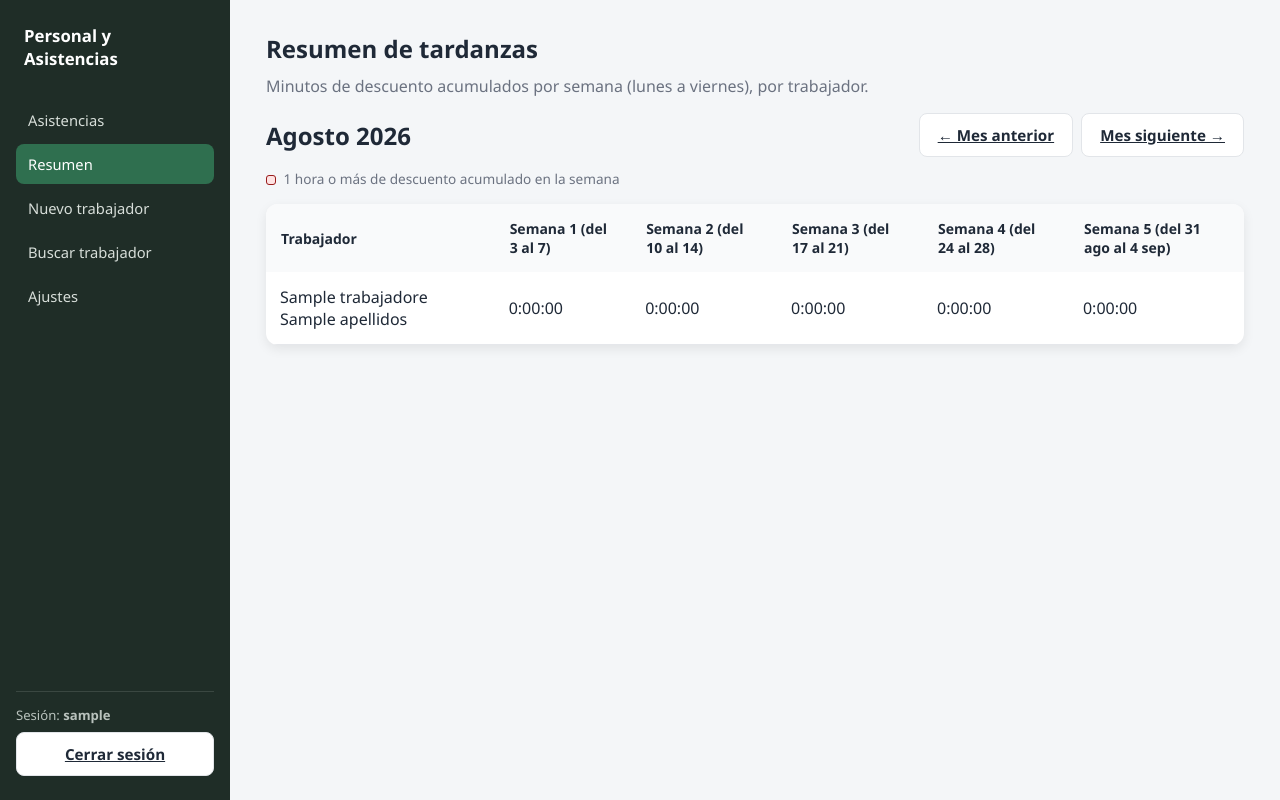
After one commit to fernovoa97/adms-asistencias, a Flask app: page /resumen in a window 1280 px wide. The commit adds this page. Run offline with Flask 3, Linux system fonts and the light colour scheme; the visitor is signed in with stand-in values (Sample User, id 1); a database or web service that is not in the repository returns one stand-in record (values such as "Sample title"); some libraries are stand-ins or nearby versions.

Commit message:
Cambios a nivel de asistencia semanal

```diff
--- a/app.py
+++ b/app.py
@@ -11,6 +11,7 @@ from db import obtener_conexion, inicializar_base_datos
 from auth import auth_bp, login_requerido
 from trabajadores import trabajadores_bp
 from ajustes import ajustes_bp
+from resumen import resumen_bp
 from reglas_asistencia import horario_del_trabajador, evaluar_marcaje_entrada
 
 app = Flask(__name__)
@@ -58,6 +59,7 @@ inicializar_base_datos()
 app.register_blueprint(auth_bp)
 app.register_blueprint(trabajadores_bp)
 app.register_blueprint(ajustes_bp)
+app.register_blueprint(resumen_bp)
 
 
 # ==========================================
--- a/static/css/style.css
+++ b/static/css/style.css
@@ -254,6 +254,23 @@ a { color: var(--primary); }
 
 .upload-row input[type="text"] { flex: 1; min-width: 160px; }
 .upload-row .file-name { font-size: 0.82rem; color: var(--muted); flex: 1; }
+.upload-row select.doc-carpeta-select {
+  padding: 8px 10px;
+  border: 1px solid var(--border);
+  border-radius: 8px;
+  font-size: 0.85rem;
+  background: #fff;
+  color: var(--text);
+}
+
+.carpeta-grupo { margin-bottom: 16px; }
+
+.carpeta-titulo {
+  font-size: 0.85rem;
+  font-weight: 700;
+  color: var(--text);
+  margin-bottom: 8px;
+}
 
 .muted { color: var(--muted); font-size: 0.85rem; }
 .empty-state { text-align: center; padding: 40px 20px; color: var(--muted); }
@@ -375,3 +392,21 @@ tr.fila-fecha td {
 }
 
 tr.fila-fecha:hover td { background: #f3f4f6; }
+
+/* ---------- Resumen mensual de tardanzas ---------- */
+td.descuento-alto {
+  background: #fee2e2;
+  color: #991b1b;
+  font-weight: 700;
+}
+
+.leyenda-punto {
+  display: inline-block;
+  width: 10px;
+  height: 10px;
+  border-radius: 3px;
+  margin-right: 4px;
+  vertical-align: middle;
+}
+
+.leyenda-punto.leyenda-alto { background: #fee2e2; border: 1px solid #991b1b; }
--- a/templates/ajustes.html
+++ b/templates/ajustes.html
@@ -12,6 +12,7 @@
       <div class="brand">Personal y Asistencias</div>
       <nav>
         <a href="{{ url_for('inicio') }}">Asistencias</a>
+        <a href="{{ url_for('resumen.pagina_resumen') }}">Resumen</a>
         <a href="{{ url_for('trabajadores.pagina_nuevo_trabajador') }}">Nuevo trabajador</a>
         <a href="{{ url_for('trabajadores.pagina_buscar_trabajador') }}">Buscar trabajador</a>
         <a href="{{ url_for('ajustes.pagina_ajustes') }}" class="active">Ajustes</a>
--- a/templates/buscar_trabajador.html
+++ b/templates/buscar_trabajador.html
@@ -12,8 +12,10 @@
       <div class="brand">Personal y Asistencias</div>
       <nav>
         <a href="{{ url_for('inicio') }}">Asistencias</a>
+        <a href="{{ url_for('resumen.pagina_resumen') }}">Resumen</a>
         <a href="{{ url_for('trabajadores.pagina_nuevo_trabajador') }}">Nuevo trabajador</a>
         <a href="{{ url_for('trabajadores.pagina_buscar_trabajador') }}" class="active">Buscar trabajador</a>
+        <a href="{{ url_for('ajustes.pagina_ajustes') }}">Ajustes</a>
       </nav>
       <div class="user-box">
         Sesión: <strong>{{ session.get('username', '-') }}</strong>
--- a/templates/index.html
+++ b/templates/index.html
@@ -12,6 +12,7 @@
       <div class="brand">Personal y Asistencias</div>
       <nav>
         <a href="{{ url_for('inicio') }}" class="active">Asistencias</a>
+        <a href="{{ url_for('resumen.pagina_resumen') }}">Resumen</a>
         <a href="{{ url_for('trabajadores.pagina_nuevo_trabajador') }}">Nuevo trabajador</a>
         <a href="{{ url_for('trabajadores.pagina_buscar_trabajador') }}">Buscar trabajador</a>
         <a href="{{ url_for('ajustes.pagina_ajustes') }}">Ajustes</a>
--- a/templates/nuevo_trabajador.html
+++ b/templates/nuevo_trabajador.html
@@ -12,8 +12,10 @@
       <div class="brand">Personal y Asistencias</div>
       <nav>
         <a href="{{ url_for('inicio') }}">Asistencias</a>
+        <a href="{{ url_for('resumen.pagina_resumen') }}">Resumen</a>
         <a href="{{ url_for('trabajadores.pagina_nuevo_trabajador') }}" class="active">Nuevo trabajador</a>
         <a href="{{ url_for('trabajadores.pagina_buscar_trabajador') }}">Buscar trabajador</a>
+        <a href="{{ url_for('ajustes.pagina_ajustes') }}">Ajustes</a>
       </nav>
       <div class="user-box">
         Sesión: <strong>{{ session.get('username', '-') }}</strong>
--- /dev/null
+++ b/templates/resumen.html
@@ -0,0 +1,76 @@
+<!DOCTYPE html>
+<html lang="es">
+<head>
+<meta charset="UTF-8">
+<meta name="viewport" content="width=device-width, initial-scale=1.0">
+<title>Resumen · Personal y Asistencias</title>
+<link rel="stylesheet" href="/static/css/style.css">
+</head>
+<body>
+  <div class="app-shell">
+    <aside class="sidebar">
+      <div class="brand">Personal y Asistencias</div>
+      <nav>
+        <a href="{{ url_for('inicio') }}">Asistencias</a>
+        <a href="{{ url_for('resumen.pagina_resumen') }}" class="active">Resumen</a>
+        <a href="{{ url_for('trabajadores.pagina_nuevo_trabajador') }}">Nuevo trabajador</a>
+        <a href="{{ url_for('trabajadores.pagina_buscar_trabajador') }}">Buscar trabajador</a>
+        <a href="{{ url_for('ajustes.pagina_ajustes') }}">Ajustes</a>
+      </nav>
+      <div class="user-box">
+        Sesión: <strong>{{ session.get('username', '-') }}</strong>
+        <a class="btn secondary" href="{{ url_for('auth.logout') }}">Cerrar sesión</a>
+      </div>
+    </aside>
+
+    <main class="main">
+      <h1>Resumen de tardanzas</h1>
+      <p class="lead">Minutos de descuento acumulados por semana (lunes a viernes), por trabajador.</p>
+
+      <div class="barra">
+        <h2 style="margin:0;">{{ mes_nombre }} {{ anio }}</h2>
+        <div style="display:flex;gap:8px;">
+          <a class="btn secondary" href="{{ url_for('resumen.pagina_resumen', anio=anio_prev, mes=mes_prev) }}">← Mes anterior</a>
+          <a class="btn secondary" href="{{ url_for('resumen.pagina_resumen', anio=anio_next, mes=mes_next) }}">Mes siguiente →</a>
+        </div>
+      </div>
+
+      <p class="muted" style="margin-top:-8px;margin-bottom:16px;">
+        <span class="leyenda-punto leyenda-alto"></span> 1 hora o más de descuento acumulado en la semana
+      </p>
+
+      <div class="tabla-contenedor">
+        {% if filas %}
+        <table>
+          <thead>
+            <tr>
+              <th>Trabajador</th>
+              {% for semana in semanas %}
+              <th>{{ semana.etiqueta }}</th>
+              {% endfor %}
+            </tr>
+          </thead>
+          <tbody>
+            {% for fila in filas %}
+            <tr>
+              <td>{{ fila.nombre }}</td>
+              {% for semana in semanas %}
+              {% set total = fila.totales[semana.numero] %}
+              <td class="{{ 'descuento-alto' if total.alto else '' }}">
+                {{ total.texto }}
+              </td>
+              {% endfor %}
+            </tr>
+            {% endfor %}
+          </tbody>
+        </table>
+        {% else %}
+        <div style="padding:40px;text-align:center">
+          No hay trabajadores con código de empleado registrado todavía.
+        </div>
+        {% endif %}
+      </div>
+    </main>
+  </div>
+</body>
+</html>
```
Also changed, not shown: resumen.py (added, +193 -0 lines).
